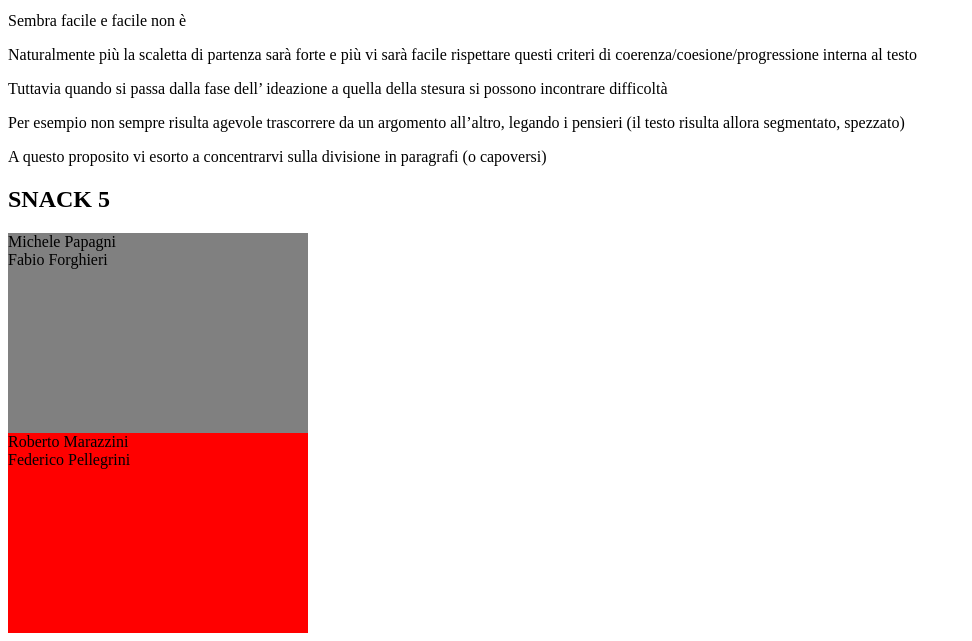
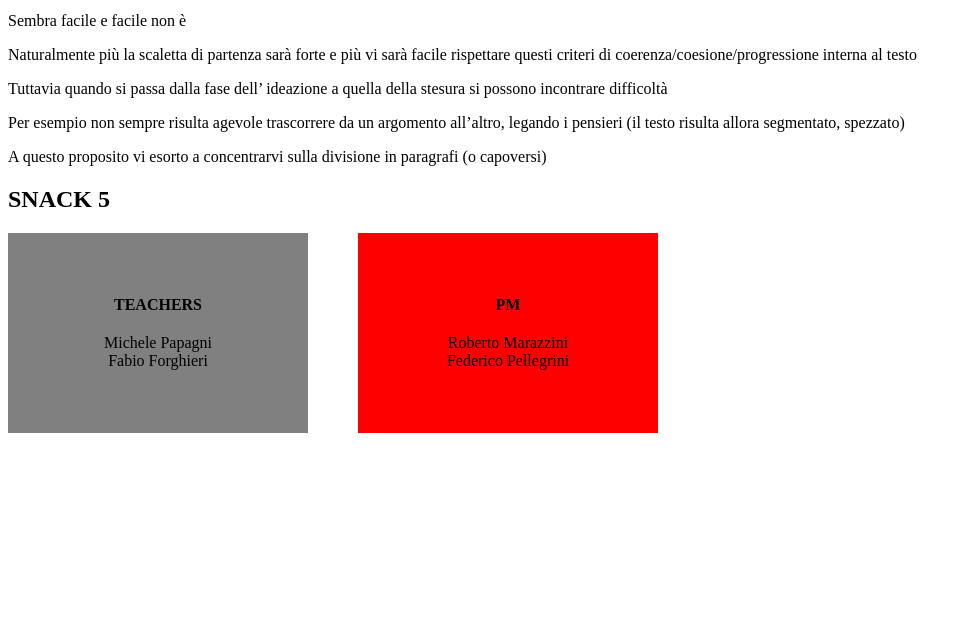
Before and after one commit to maino1997/php-snacks-b1, a PHP site: page / in a window 1280 px wide. Shown: the part 1327-1968 px from the top of the page, without its empty margins (0-972 px from the left). After the commit the page ends 1760 px from the top, so only its background shows below. Run offline with PHP 8.4, Linux system fonts and the light colour scheme.

Commit message:
snack 5 with bonus completed

```diff
--- a/index.php
+++ b/index.php
@@ -149,6 +149,9 @@ $db = [
     ]
 ];
 
+$snack_5_keys = array_keys((array)$db);
+
+$className = "";
 ?>
 
 
@@ -205,19 +208,23 @@ $db = [
     <h2>SNACK 5</h2>
 
 
-    <div class="grey">
-    <?php for ($i = 0; $i < count($db['teachers']); $i++) : ?>
-        <div> <?php echo "{$db['teachers'][$i]['name']}   {$db['teachers'][$i]['lastname']}"?> </div>
 
+    <div class="row">
+        <?php for($y=0; $y < count($snack_5_keys); $y++) :?>
+            <div class= <?php if($y == 0) {
+                echo "grey";
+                } else{
+                    echo "red";
+                }
+                ?>>
+
+                <div class="chiave"><?php echo $snack_5_keys[$y]?></div>
+
+                <?php for ($i = 0; $i < count($db[$snack_5_keys[$y]]); $i++) : ?>
+                    <div> <?php echo "{$db[$snack_5_keys[$y]][$i]['name']}   {$db[$snack_5_keys[$y]][$i]['lastname']}"?> </div>
+                <?php endfor; ?>
+            </div>
         <?php endfor; ?>
     </div>
-
-    <div class="red">
-    <?php for ($i = 0; $i < count($db['pm']); $i++) : ?>
-        <div> <?php echo "{$db['pm'][$i]['name']}   {$db['pm'][$i]['lastname']}"?> </div>
-
-        <?php endfor; ?>
-    </div>
-
     </body>
 </html>
--- a/style.css
+++ b/style.css
@@ -2,10 +2,29 @@
     height: 200px;
     width: 300px;
     background-color: grey;
+    display: flex;
+    justify-content: center;
+    align-items: center;
+    flex-direction: column;
 }
 
 .red{
     height: 200px;
     width: 300px;
     background-color: red;
+    display: flex;
+    justify-content: center;
+    align-items: center;
+    flex-direction: column;
+    margin-left: 50px;
 }
+
+.chiave{
+    font-weight: bold;
+    text-transform: uppercase;
+    margin-bottom: 20px;
+}
+
+.row{
+    display: flex;
+}
```
